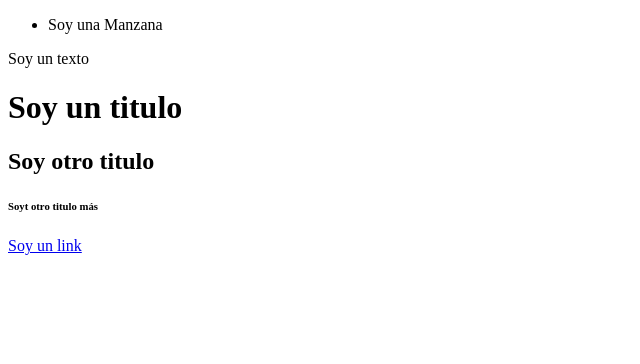
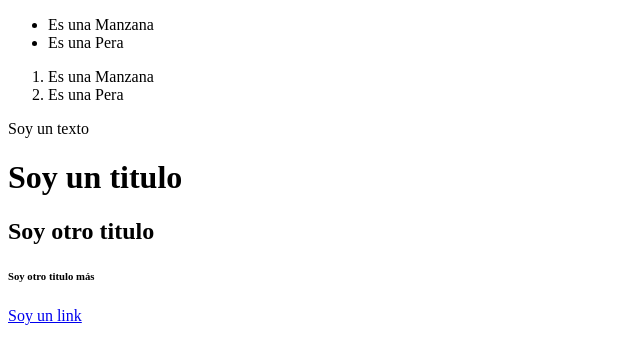
Before and after one commit to pogial/cursoDefinitivoHtmlCss, a plain HTML site: page AA. Estructura Basica Html/index.html in a window 1280 px wide. Shown: the whole page, without its empty margins (0-640 px from the left). Drawn offline with Linux system fonts and the light colour scheme.

Commit message:
Curso Definitivo Html y Css

```diff
--- a/AA. Estructura Basica Html/index.html
+++ b/AA. Estructura Basica Html/index.html
@@ -1,7 +1,7 @@
 <!DOCTYPE html>
 <html lang="es">
 <head>
-    <meta charset="UTF-8">  <!--Trate caracteres especiales como lo que son-->
+    <meta charset="UTF-8">  <!--Manejo caracteres especiales-->
     <meta http-equiv="X-UA-Compatible" content="IE=edge">   <!--Sirve para la compatibilidad de Navegadores como Internet Explorer-->
     <meta name="description" content="Esta página te mostrará fotos de gatos">  <!--Descripción de la página, ayuda para el SEO-->
     <meta name="robots" content="index,follow"> <!--Ayudar a los Robots con la busqueda-->
@@ -13,19 +13,23 @@
     <header>    <!--Encabezado de la página-->
         <nav></nav> <!--Barra de navegación-->
     </header>
-    <main>
+    <main>  <!--Contenido principal-->
         <section>   <!--Secciones-->
             <article></article> <!--Articulos-->
         </section>
         <ul>    <!--Listas desordenada-->
-            <li>Soy una Manzana</li>
+            <li>Es una Manzana</li>
+            <li>Es una Pera</li>
         </ul>
-        <ol></ol>   <!--Listas ordenada-->
-    </main>   <!--Contenido principal-->
-    <p>Soy un texto</p> <!--Soy un texto-->
-    <h1>Soy un titulo</h1>
-    <h2>Soy otro titulo</h2>
-    <h6>Soyt otro titulo más</h6>
+        <ol>    <!--Listas ordenada-->
+            <li>Es una Manzana</li>
+            <li>Es una Pera</li>
+        </ol>
+    </main>
+    <p>Soy un texto</p> <!--Parrafo-->
+    <h1>Soy un titulo</h1>  <!--Encabezado-->
+    <h2>Soy otro titulo</h2>    <!--Encabezado-->
+    <h6>Soy otro titulo más</h6>    <!--Encabezado-->
     <a href="#">Soy un link</a> <!--Etiqueta de ancla o hipervinculos-->
     <footer></footer>   <!--Pie de página-->
 </body>
```
Also changed, not shown: AB. Imagenes Html/index.html (+1 -1 lines), Documentos/AnatomiaEtiqueta.PNG (added), Documentos/FormatoImagenLossless.PNG (added), Documentos/FormatoImagenLossy.PNG (added), Documentos/FormatosImagen.PNG (added), Documentos/TamañoPromedioImagen.PNG (added), Documentos/TiposFormatosImagenes.PNG (renamed from Documentos/TiposImagenes.PNG).
